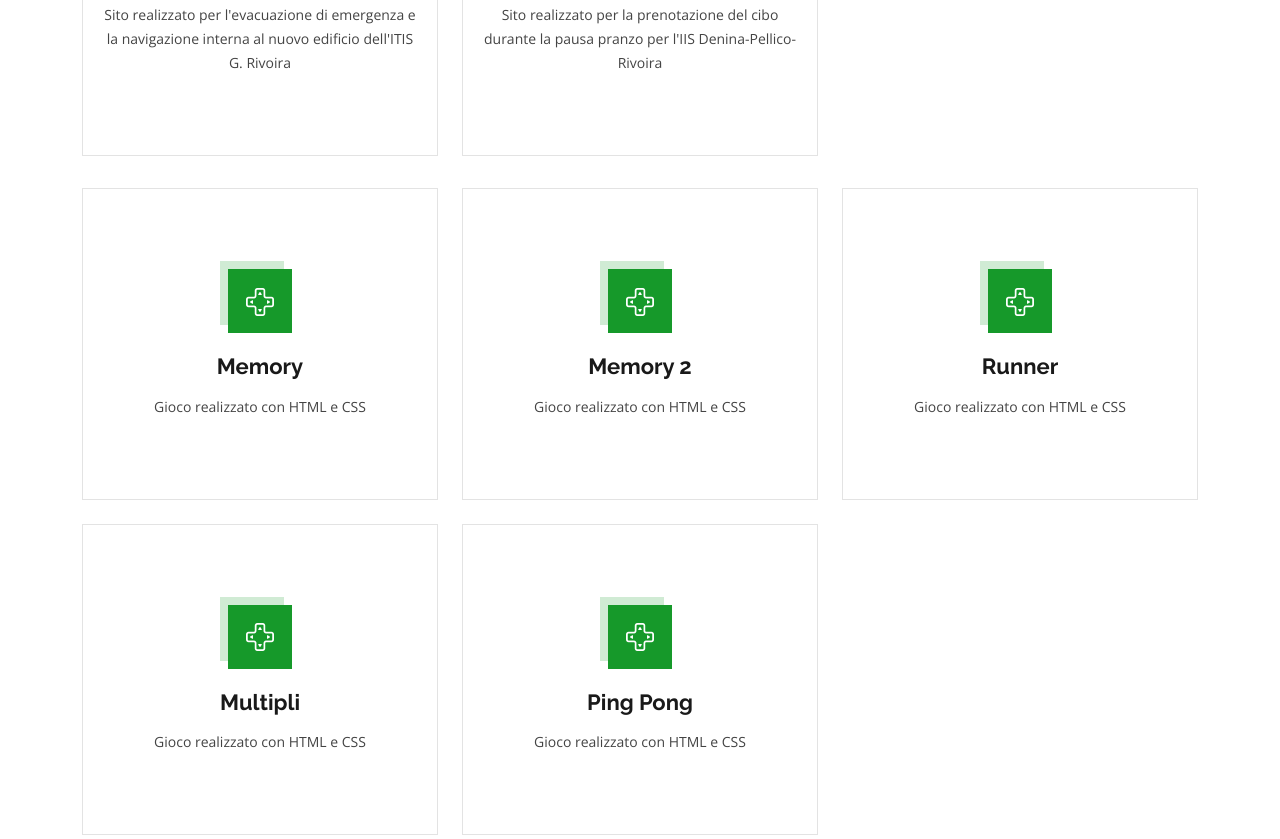
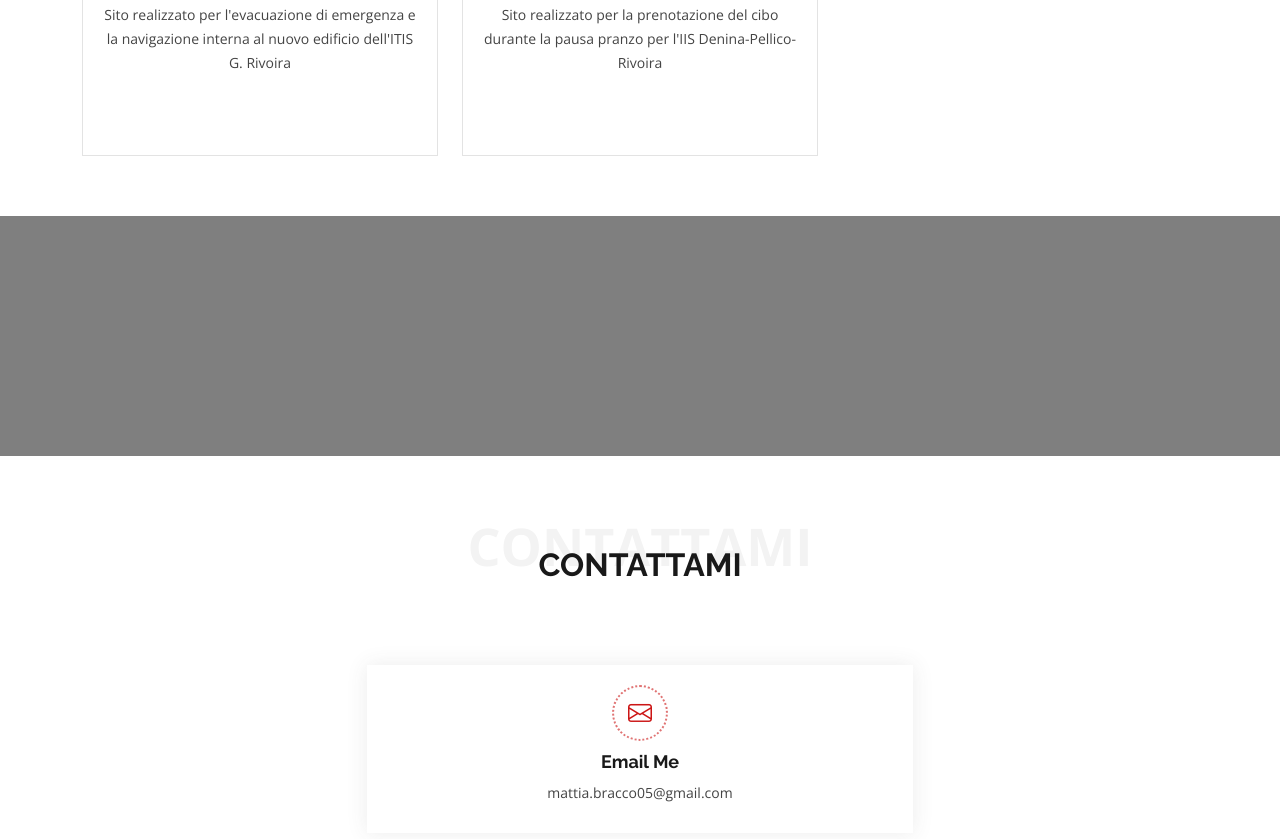
Before and after one commit to MattiaBracco05/PORTALE, a plain HTML site: page index.html in a window 1280 px wide. Shown: the part 4285-5124 px from the top of the page. Drawn offline with nearby package versions, Linux system fonts and the light colour scheme.

Commit message:
Update index.html

```diff
--- a/index.html
+++ b/index.html
@@ -643,116 +643,6 @@
 
         </div>
 
-        <!-- SITI GIOCHI HTML E CSS -->
-        <div class="row gy-4 mt-2">
-
-          <!-- Inizio del collegamento -->
-          <div class="col-lg-4 col-md-6" data-aos="fade-up" data-aos-delay="2200">
-            <div class="service-item3 position-relative">
-
-              <!-- Icona -->
-              <div class="icon">
-                <i class="bi bi-dpad"></i>
-              </div>
-
-              <!-- Titolo -->
-              <a href="https://mattiabracco05.github.io/HTML-GAME-Memory/" target="_blank" class="stretched-link">
-                <h3>Memory</h3>
-              </a>
-
-              <!-- Descrizione -->
-              <p>Gioco realizzato con HTML e CSS</p>
-
-            </div>
-          </div>
-          <!-- Fine del collegamento -->
-
-          <!-- Inizio del collegamento -->
-          <div class="col-lg-4 col-md-6" data-aos="fade-up" data-aos-delay="2300">
-            <div class="service-item3 position-relative">
-
-              <!-- Icona -->
-              <div class="icon">
-                <i class="bi bi-dpad"></i>
-              </div>
-
-              <!-- Titolo -->
-              <a href="https://mattiabracco05.github.io/HTML-GAME-Memory-2/" target="_blank" class="stretched-link">
-                <h3>Memory 2</h3>
-              </a>
-
-              <!-- Descrizione -->
-              <p>Gioco realizzato con HTML e CSS</p>
-
-            </div>
-          </div>
-          <!-- Fine del collegamento -->
-
-          <!-- Inizio del collegamento -->
-          <div class="col-lg-4 col-md-6" data-aos="fade-up" data-aos-delay="2400">
-            <div class="service-item3 position-relative">
-
-              <!-- Icona -->
-              <div class="icon">
-                <i class="bi bi-dpad"></i>
-              </div>
-
-              <!-- Titolo -->
-              <a href="https://mattiabracco05.github.io/HTML-GAME-Runner/" target="_blank" class="stretched-link">
-                <h3>Runner</h3>
-              </a>
-
-              <!-- Descrizione -->
-              <p>Gioco realizzato con HTML e CSS</p>
-
-            </div>
-          </div>
-          <!-- Fine del collegamento -->
-
-          <!-- Inizio del collegamento -->
-          <div class="col-lg-4 col-md-6" data-aos="fade-up" data-aos-delay="2500">
-            <div class="service-item3 position-relative">
-
-              <!-- Icona -->
-              <div class="icon">
-                <i class="bi bi-dpad"></i>
-              </div>
-
-              <!-- Titolo -->
-              <a href="https://mattiabracco05.github.io/HTML-GAME-Multipli/" target="_blank" class="stretched-link">
-                <h3>Multipli</h3>
-              </a>
-
-              <!-- Descrizione -->
-              <p>Gioco realizzato con HTML e CSS</p>
-
-            </div>
-          </div>
-          <!-- Fine del collegamento -->
-
-          <!-- Inizio del collegamento -->
-          <div class="col-lg-4 col-md-6" data-aos="fade-up" data-aos-delay="2600">
-            <div class="service-item3 position-relative">
-
-              <!-- Icona -->
-              <div class="icon">
-                <i class="bi bi-dpad"></i>
-              </div>
-
-              <!-- Titolo -->
-              <a href="https://mattiabracco05.github.io/HTML-GAME-PingPong/" target="_blank" class="stretched-link">
-                <h3>Ping Pong</h3>
-              </a>
-
-              <!-- Descrizione -->
-              <p>Gioco realizzato con HTML e CSS</p>
-
-            </div>
-          </div>
-          <!-- Fine del collegamento -->
-
-        </div>
-
       </div>
       <!-- Fine dei collegamenti -->
 
```
